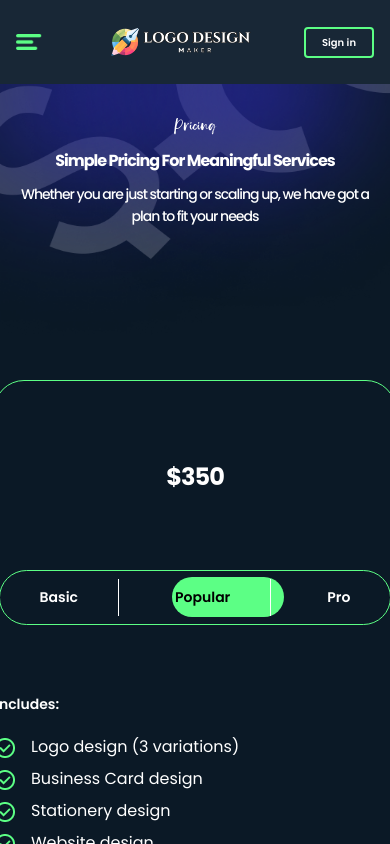
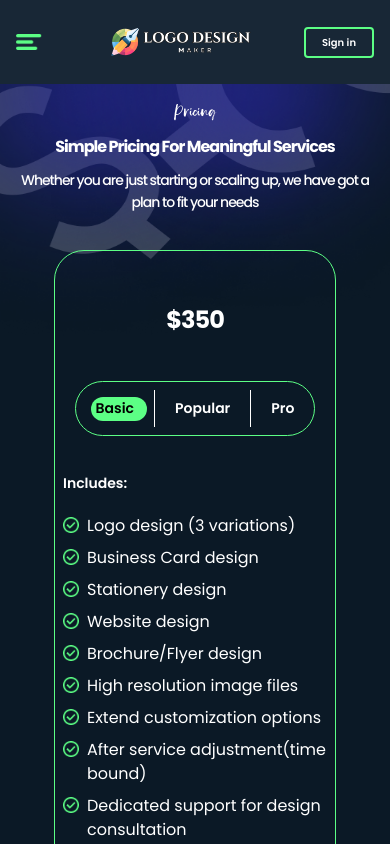
Before and after one commit to shashank8112357010/logo-designmaker, a Next.js app: page /price in a window 390 px wide. Shown: the top 844 px of the page. Built offline with nearby package versions, Linux system fonts and the light colour scheme.

Commit message:
pricing page done

```diff
--- a/src/app/components/services/ServiceDesign.js
+++ b/src/app/components/services/ServiceDesign.js
@@ -36,7 +36,7 @@ export default function ServiceDesign({ imgSrc, subHeading1, subHeading2, headin
                                             <div className="w-6 h-2 relative mt-[18px]">
                                                 <div className="w-2 h-2 bg-primaryGreen rounded-full"></div>
                                             </div>
-                                            <div className="text-primaryGreen font-bold text-mobBody sm:text-tabBody lg:text-lapBody tracking-[0.5px] leading-[21px] sm:leading-[25px] lg:leading-[28px] tracking-[-1px] mt-2">
+                                            <div className="text-primaryGreen font-bold text-mobBody sm:text-tabBody lg:text-lapBody leading-[21px] sm:leading-[25px] lg:leading-[28px] tracking-[-1px] mt-2">
                                                 {item.heading} &nbsp;
                                                 <span className="font-normal text-white">
                                                     {item.subHeading}
--- a/src/app/price/page.js
+++ b/src/app/price/page.js
@@ -1,24 +1,15 @@
+"use client"
 import Image from "next/image";
 import ButtonAtom from "../atom/ButtonAtom";
+import { useState } from "react";
+import { pricingList } from "@/data/pricing";
 
 export default function Price() {
-
-    const pricingList = [
-        "Logo design (3 variations)",
-        "Business Card design",
-        "Stationery design",
-        "Website design",
-        "Brochure/Flyer design",
-        "High resolution image files",
-        "Extend customization options",
-        "After service adjustment(time bound)",
-        "Dedicated support for design consultation"
-    ]
+    const [content, setContent] = useState("Basic")
 
     return (
         <section className="w-full max-w-[1920px] mx-auto bg-primaryBlack ">
-            <div className="flex flex-row gap-4 items-center justify-center xl:gap-10 h-[380px] xs:h-[383px] sm:h-[403px] relative ">
-
+            <div className="flex flex-row gap-4 items-center justify-center xl:gap-10 h-[250px] xs:h-[283px] sm:h-[403px] relative">
 
                 <div className="absolute top-20 md:top-32 left-0 w-[313px] md:w-[650px] h-[205px] md:h-[500px]">
                     <Image src="/pricing/pricingLeftDollar.png" fill alt="linear-gradient-top" />
@@ -34,7 +25,7 @@ export default function Price() {
                     <Image src="/pricing/RightGrPricing.png" width={856} height={815} alt="linear-gradient-bottom" />
                 </div>
 
-                <main className="top-[30%] md:top-[30%] z-30 sm:w-[984px] max-w-[984px] min-h-[341px] absolute sm:px-0 sm:mt-5">
+                <main className="top-[40%] md:top-[40%] z-30 min-h-[341px] absolute sm:px-0 sm:mt-5">
                     <div className="flex justify-center items-center flex-col gap-2 sm:gap-6 w-full">
                         <span className="font-[100px] text-center w-full font-springRainSolid text-white leading-[25px] lg:leading-[45px] text-[20px] lg:text-[35px]">Pricing</span>
                         <h1 className="w-full text-mobHeaderTex text-centert sm:text-tabHeaderText lg:text-lapHeaderText font-bold leading-[28px] sm:leading-[35px] lg:leading-[58.85px] text-white capitalize text-center tracking-[-1px] lg:-tracking-[3px] max-w-[300px] sm:max-w-5xl">
@@ -48,35 +39,44 @@ export default function Price() {
 
             </div>
 
-            <div className="pb-20 flex justify-center items-center">
-                <div className="w-[570px] h-[801px] rounded-[30px]  flex justify-center items-center border-[1px] border-primaryGreen text-white pb-400 z-50 ">
-                    <div className="flex flex-col gap-16 py-16 w-[400px] ">
+            <div className="pb-32 md:pb-20 flex justify-center items-center">
+                <div className="max-w-[305px] sm:max-w-[570px] h-[700px] sm:h-[801px] rounded-[30px] flex justify-center items-center border-[1px] border-primaryGreen text-white pb-400 z-50 ">
+                    <div className="flex flex-col gap-8 sm:gap-16 py-8 sm:py-16 w-[280px] sm:w-[500px] ">
                         <div className="text-mobHeaderText text-center w-full sm:text-tabHeaderText lg:text-lapHeaderText font-bold tracking-[-1px] leading-[58px]">
                             $350
                         </div>
                         <div className="flex justify-center items-center">
-                            <ul className="rounded-[30px] relative border-primaryGreen font-semibold text-mobTitle sm:text-tabTitle lg:text-lapTitle border-[1.5px] py-2 gap-4 flex justify-center items-center flex-row">
-                                <li className="absolute w-28 left-[172px] rounded-[30px] h-10 bg-primaryGreen -z-[1]"></li>
-                                <li className="border-r px-10 py-2 border-white  cursor-pointer">Basic</li>
-                                <li className="border-r px-10 py-2 border-white text-black cursor-pointer">Popular</li>
-                                <li className="px-10 py-2 cursor-pointer">Pro</li>
+                            <ul className="rounded-[30px] relative border-primaryGreen font-semibold text-mobTitle sm:text-tabTitle lg:text-lapTitle border-[1.5px] py-2 sm:gap-4 flex justify-center items-center flex-row">
+                                <li className={`
+                                ${content === "Pro" ? "left-[182px] sm:left-[308px] lg:left-[340px] w-12 sm:w-16 lg:w-20" :
+                                        content === "Popular" ? "w-20 sm:w-28 lg:w-32 left-[87px] sm:left-[144px] lg:left-[167px]" :
+                                            content === "Basic" && "w-14 sm:w-20 lg:w-24 left-[15px] sm:left-[20px] lg:left-[20px]"
+                                    }
+                                 absolute transition-all duration-500 ease-in-out rounded-[30px] h-6 sm:h-10 bg-primaryGreen -z-[1] `}>
+                                </li>
+                                <li className={`${content === "Basic" && "text-black"} border-r px-5 sm:px-10 py-2 border-white cursor-pointer`} onClick={() => setContent("Basic")}>Basic</li>
+                                <li className={`${content === "Popular" && "text-black"} border-r px-5 sm:px-10 py-2 border-white cursor-pointer`} onClick={() => setContent("Popular")}>Popular</li>
+                                <li className={`${content === "Pro" && "text-black"} px-5 sm:px-10 py-2 cursor-pointer`} onClick={() => setContent("Pro")}>Pro</li>
                             </ul>
                         </div>
-                        <div>
+                        <div className="px-[8px] sm:px-8">
                             <div className="font-semibold text-mobTitle sm:text-tabTitle lg:text-lapTitle leading-[30px] mb-4">Includes:</div>
                             <div className="flex flex-col gap-2 justify-center">
-                                {pricingList.map((item) => {
-                                    return (
-                                        <div className="flex flex-row gap-4">
-                                            <div className="mt-[3px]">
-                                                <Image src="/pricing/checkCirclePrice.png" width={20} height={20} alt="checkCirclePrice" />
+                                {pricingList.filter((item) => item.id === content)
+                                    .map(((item) => item.list.map((item, index) => {
+                                        return (
+                                            <div key={index} className="flex flex-row gap-2 sm:gap-4">
+                                                <div className="w-4 h-4">
+                                                    <div className="mt-[3px] w-[16px] sm:w-[20px] h-[16px] sm:h-[20px] relative">
+                                                        <Image src="/pricing/checkCirclePrice.png" fill alt="checkCirclePrice" />
+                                                    </div>
+                                                </div>
+                                                <div className="text-[16px]">
+                                                    {item}
+                                                </div>
                                             </div>
-                                            <div>
-                                                {item}
-                                            </div>
-                                        </div>
-                                    )
-                                })}
+                                        )
+                                    })))}
                             </div>
 
                         </div>
@@ -86,6 +86,6 @@ export default function Price() {
                     </div>
                 </div>
             </div>
-        </section>
+        </section >
     )
 }
--- /dev/null
+++ b/src/data/pricing.js
@@ -0,0 +1,41 @@
+export const pricingList = [
+    {
+        id: "Basic", list: [
+            "Logo design (3 variations)",
+            "Business Card design",
+            "Stationery design",
+            "Website design",
+            "Brochure/Flyer design",
+            "High resolution image files",
+            "Extend customization options",
+            "After service adjustment(time bound)",
+            "Dedicated support for design consultation"
+        ],
+    },
+    {
+        id: "Popular", list: [
+            "Popular (2 variations)",
+            "Business Card design",
+            "Stationery design",
+            "Website design",
+            "Brochure/Flyer design",
+            "High resolution image files",
+            "Extend customization options",
+            "After service adjustment(time bound)",
+            "Dedicated support for design consultation"
+        ],
+    },
+    {
+        id: "Pro", list: [
+            "Pro design (1 variations)",
+            "Business Card design",
+            "Stationery design",
+            "Website design",
+            "Brochure/Flyer design",
+            "High resolution image files",
+            "Extend customization options",
+            "After service adjustment(time bound)",
+            "Dedicated support for design consultation"
+        ],
+    },
+]
```
